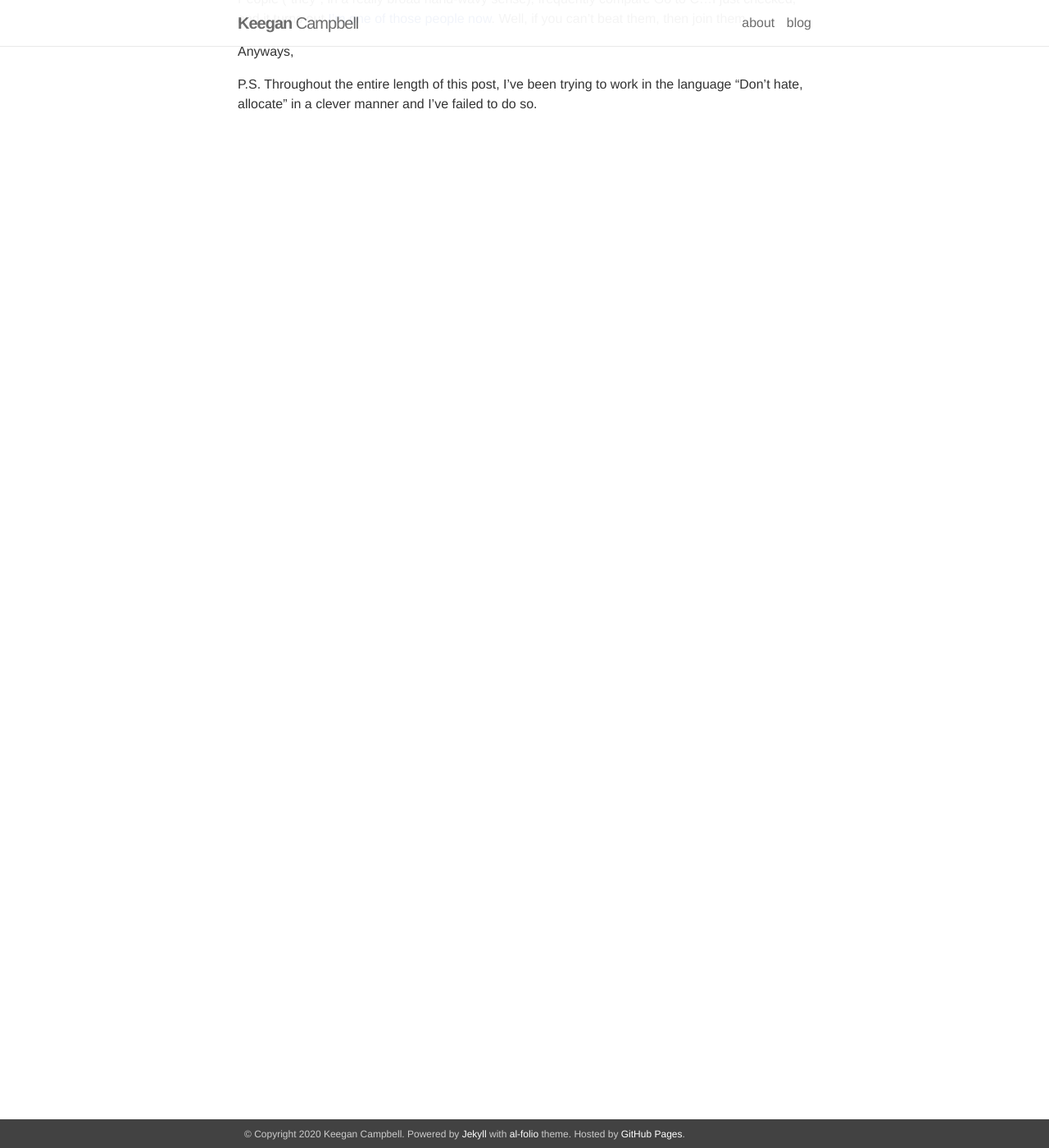
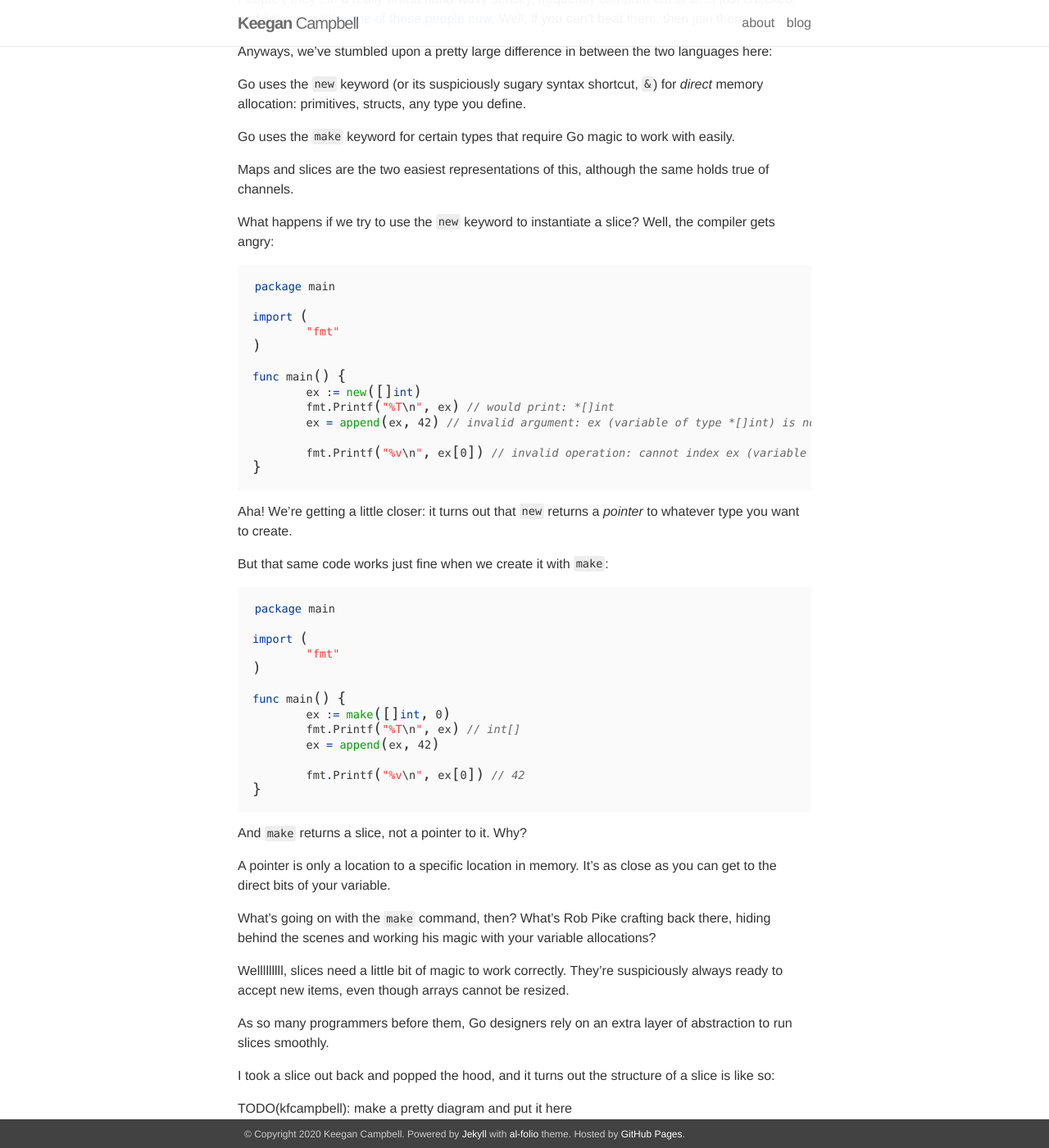
Before and after one commit to kfcampbell/kfcampbell.github.io, a Jekyll site: the page built from _posts/2020-06-09-go-allocators.markdown, in a window 1280 px wide and 1400 px high, scrolled down 1830 px. Shown: the whole window at 82% size. Built offline with Jekyll 4.4.1, drawn with Linux system fonts in a browser that asks for light colours; nearby versions of some CDN libraries.

Commit message:
Discuss the two keywords and introduce the abstractions

````diff
--- a/_posts/2020-06-09-go-allocators.markdown
+++ b/_posts/2020-06-09-go-allocators.markdown
@@ -84,7 +84,69 @@ For a while they were explicit, but that got kind of uncomfortable, so eventuall
 
 People ("they", in a really broad hand-wavy sense), frequently compare Go to C...I just checked, and it turns out [I'm one of those people now](https://kfcampbell.com/blog/2020/go-for-csharp-people-part-one/). Well, if you can't beat them, then join them.
 
-Anyways,
+Anyways, we've stumbled upon a pretty large difference in between the two languages here:
+
+Go uses the `new` keyword (or its suspiciously sugary syntax shortcut, `&`) for _direct_ memory allocation: primitives, structs, any type you define.
+
+Go uses the `make` keyword for certain types that require Go magic to work with easily.
+
+Maps and slices are the two easiest representations of this, although the same holds true of channels.
+
+What happens if we try to use the `new` keyword to instantiate a slice? Well, the compiler gets angry:
+
+```go
+package main
+
+import (
+	"fmt"
+)
+
+func main() {
+	ex := new([]int)
+	fmt.Printf("%T\n", ex) // would print: *[]int
+	ex = append(ex, 42) // invalid argument: ex (variable of type *[]int) is not a slice
+
+	fmt.Printf("%v\n", ex[0]) // invalid operation: cannot index ex (variable of type *[]int)
+}
+```
+
+Aha! We're getting a little closer: it turns out that `new` returns a _pointer_ to whatever type you want to create.
+
+But that same code works just fine when we create it with `make`:
+
+```go
+package main
+
+import (
+	"fmt"
+)
+
+func main() {
+	ex := make([]int, 0)
+	fmt.Printf("%T\n", ex) // int[]
+	ex = append(ex, 42)
+
+	fmt.Printf("%v\n", ex[0]) // 42
+}
+```
+
+And `make` returns a slice, not a pointer to it. Why?
+
+A pointer is only a location to a specific location in memory. It's as close as you can get to the direct bits of your variable.
+
+What's going on with the `make` command, then? What's Rob Pike crafting back there, hiding behind the scenes and working his magic with your variable allocations?
+
+Welllllllll, slices need a little bit of magic to work correctly. They're suspiciously always ready to accept new items, even though arrays cannot be resized.
+
+As so many programmers before them, Go designers rely on an extra layer of abstraction to run slices smoothly.
+
+I took a slice out back and popped the hood, and it turns out the structure of a slice is like so:
+
+TODO(kfcampbell): make a pretty diagram and put it here
+
+
+
+
 
 
 P.S. Throughout the entire length of this post, I've been trying to work in the language "Don't hate, allocate" in a clever manner and I've failed to do so.
````
